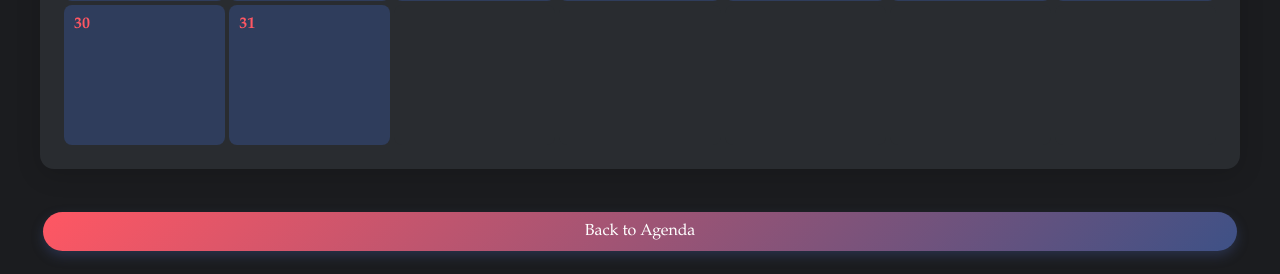
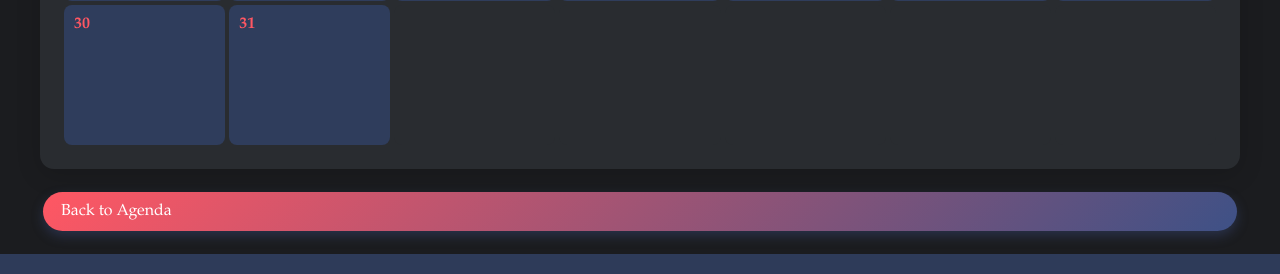
Before and after one commit to RRMforLLM/aghendi_django, a Django app: page /aghendi/agenda/1/calendar/ in a window 1280 px wide. Shown: the part 1003-1277 px from the top of the page. Run offline with Django 5.2, Linux system fonts and the light colour scheme; a user stored in the database is signed in; tables that the repository leaves empty hold one stand-in row (values such as "Sample post"); parts of the project's set-up code (start-up, migrations or seed data) failed here and were passed over.

Commit message:
Remove odd gaps

```diff
--- a/static/css/calendar_styles.css
+++ b/static/css/calendar_styles.css
@@ -7,7 +7,6 @@ body {
     min-height: 100vh;
     display: flex;
     flex-direction: column;
-    gap: 20px;
     max-width: 1200px;
 }
 
@@ -87,7 +86,6 @@ body {
     text-decoration: none;
     display: block;
     margin: 3px;
-    text-align: center;
 }
 
 .btn:hover {
```
